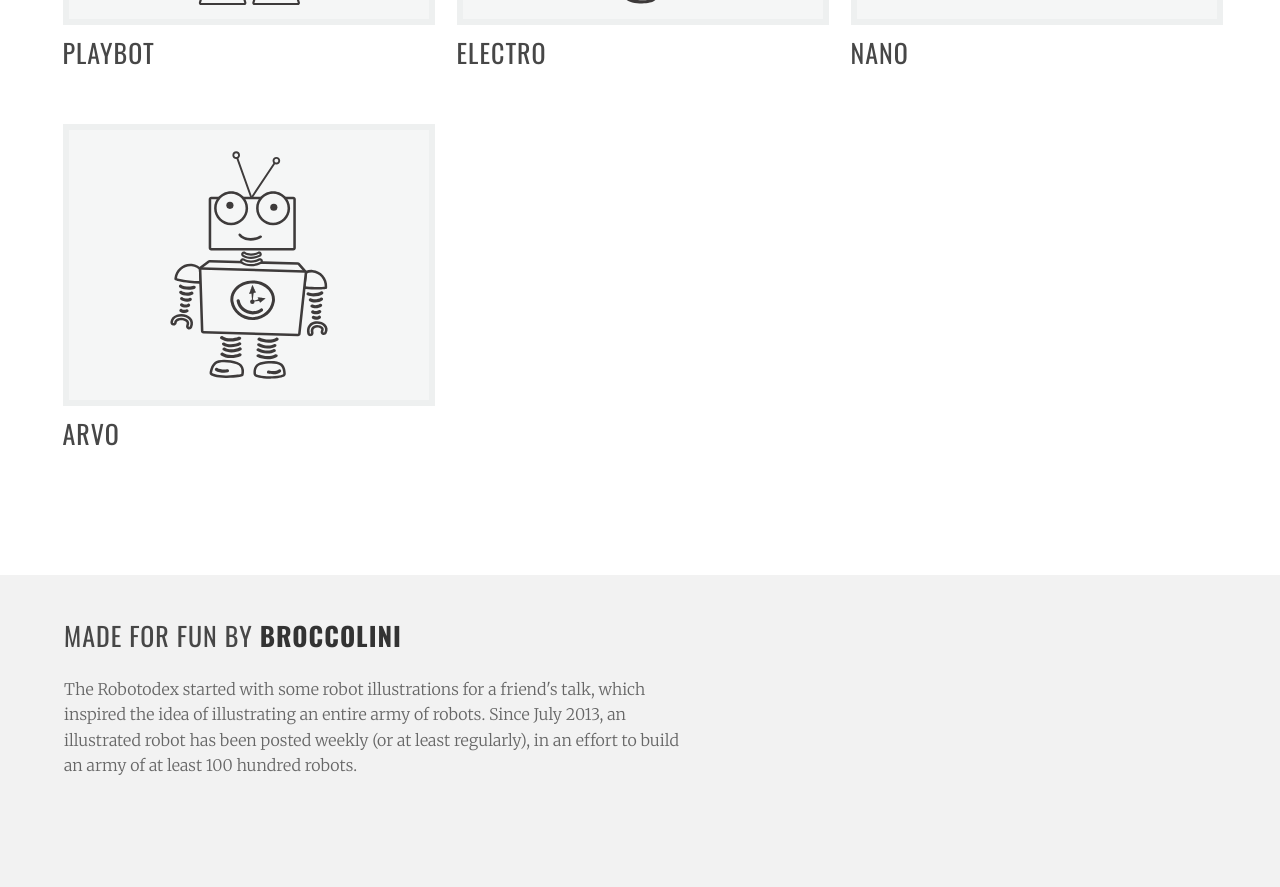
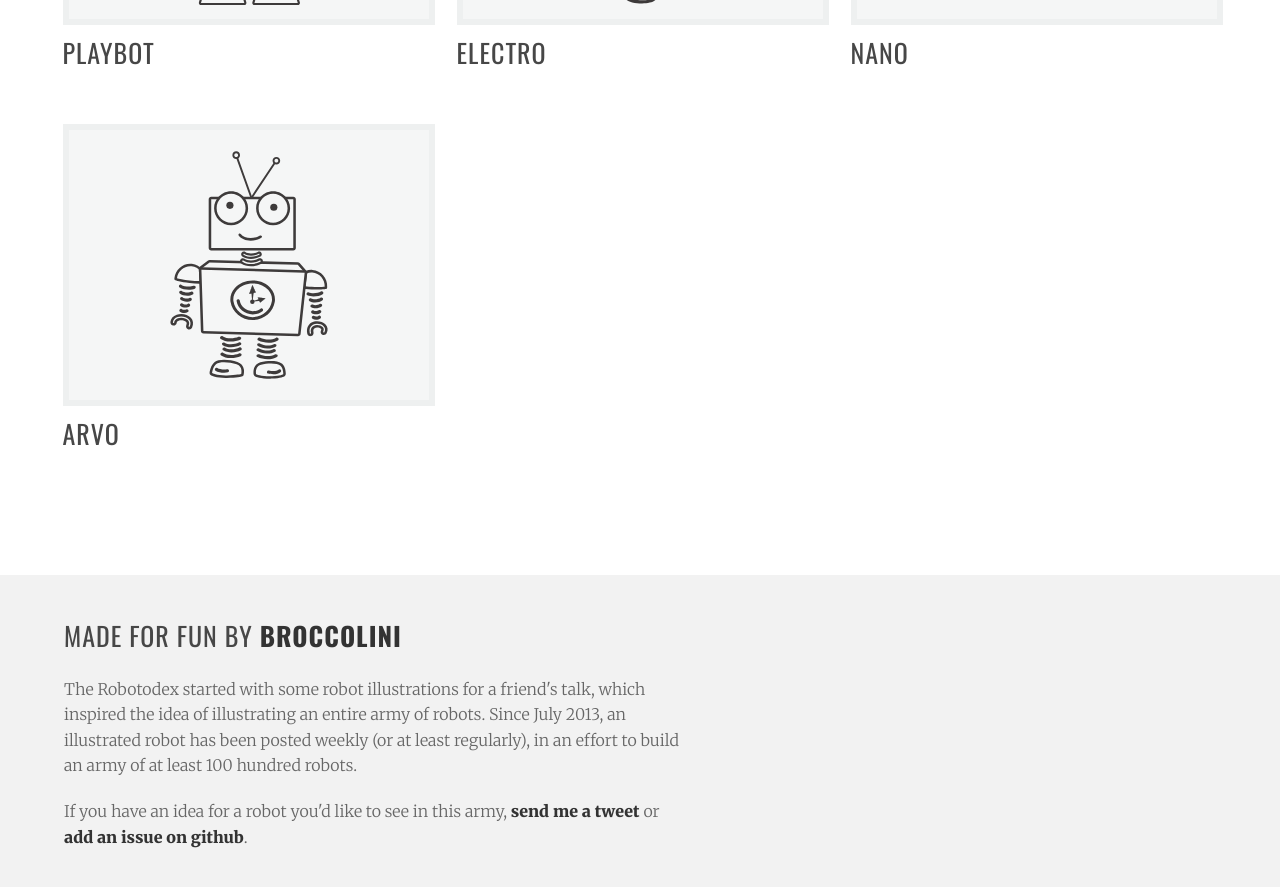
Before and after one commit to broccolini/robotodex, a Jekyll site: the page built from index.html, in a window 1280 px wide and 900 px high, scrolled down 571 px. Shown: the top 887 px of the window. Built offline with Jekyll 4.4.1, drawn with Linux system fonts in a browser that asks for light colours; before the commit the page ends 1400 px from its top, so only the background shows below that.

Commit message:
link for suggesting bots

```diff
--- a/_includes/footer.html
+++ b/_includes/footer.html
@@ -1,6 +1,7 @@
 <footer>
 <p class="made-by">Made for fun by <a href="http://broccolini.net">broccolini</a></p>
 <p>The Robotodex started with some robot illustrations for a friend's talk, which inspired the idea of illustrating an entire army of robots. Since July 2013, an illustrated robot has been posted weekly (or at least regularly), in an effort to build an army of at least 100 hundred robots.</p>
+<p>If you have an idea for a robot you'd like to see in this army, <a href="http://twitter.com/broccolini">send me a tweet</a> or <a href="https://github.com/broccolini/robotodex/issues?milestone=2&state=open">add an issue on github</a>.</p>
 </footer>
     <!-- google analytics! -->
 <script>
```
